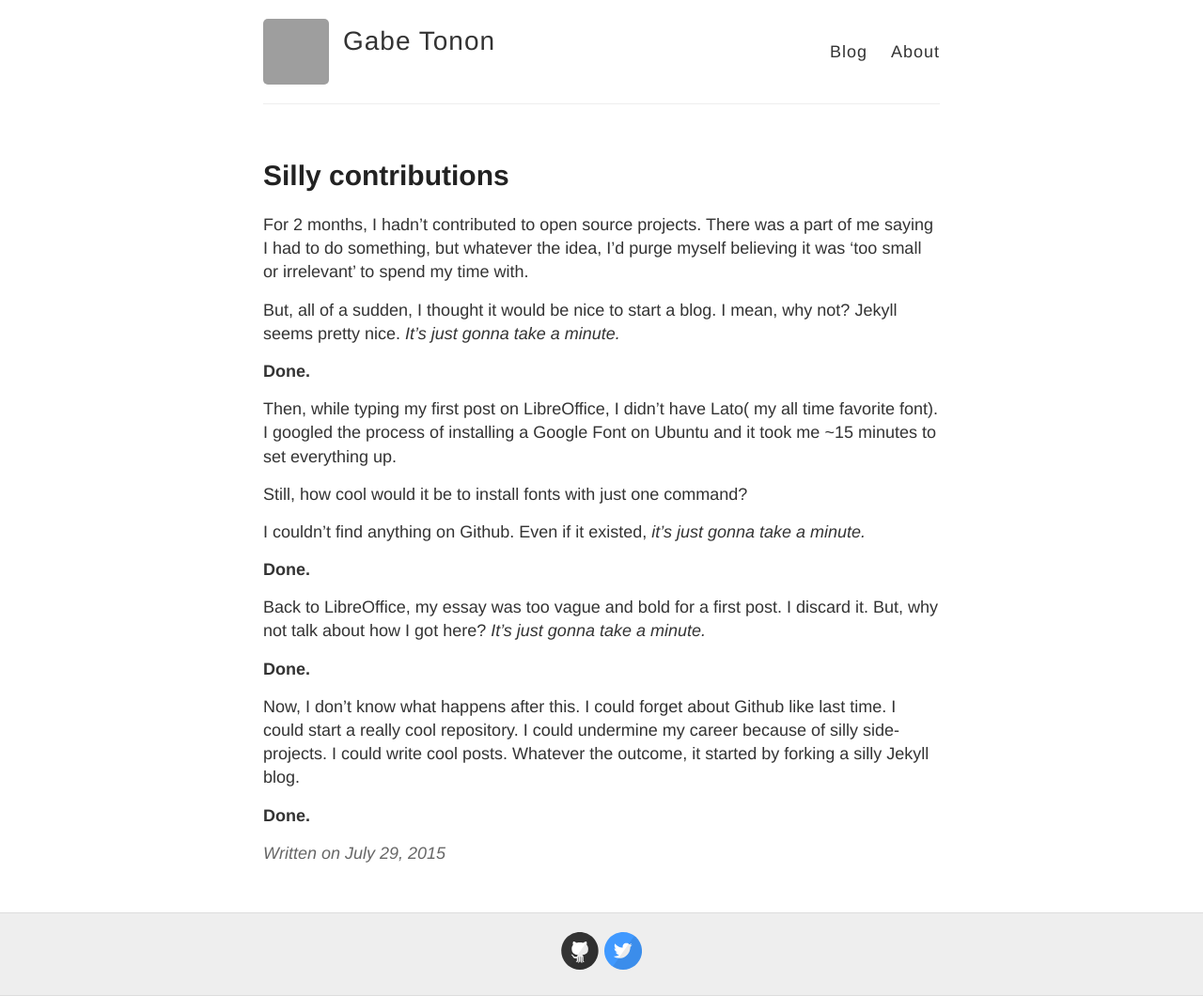
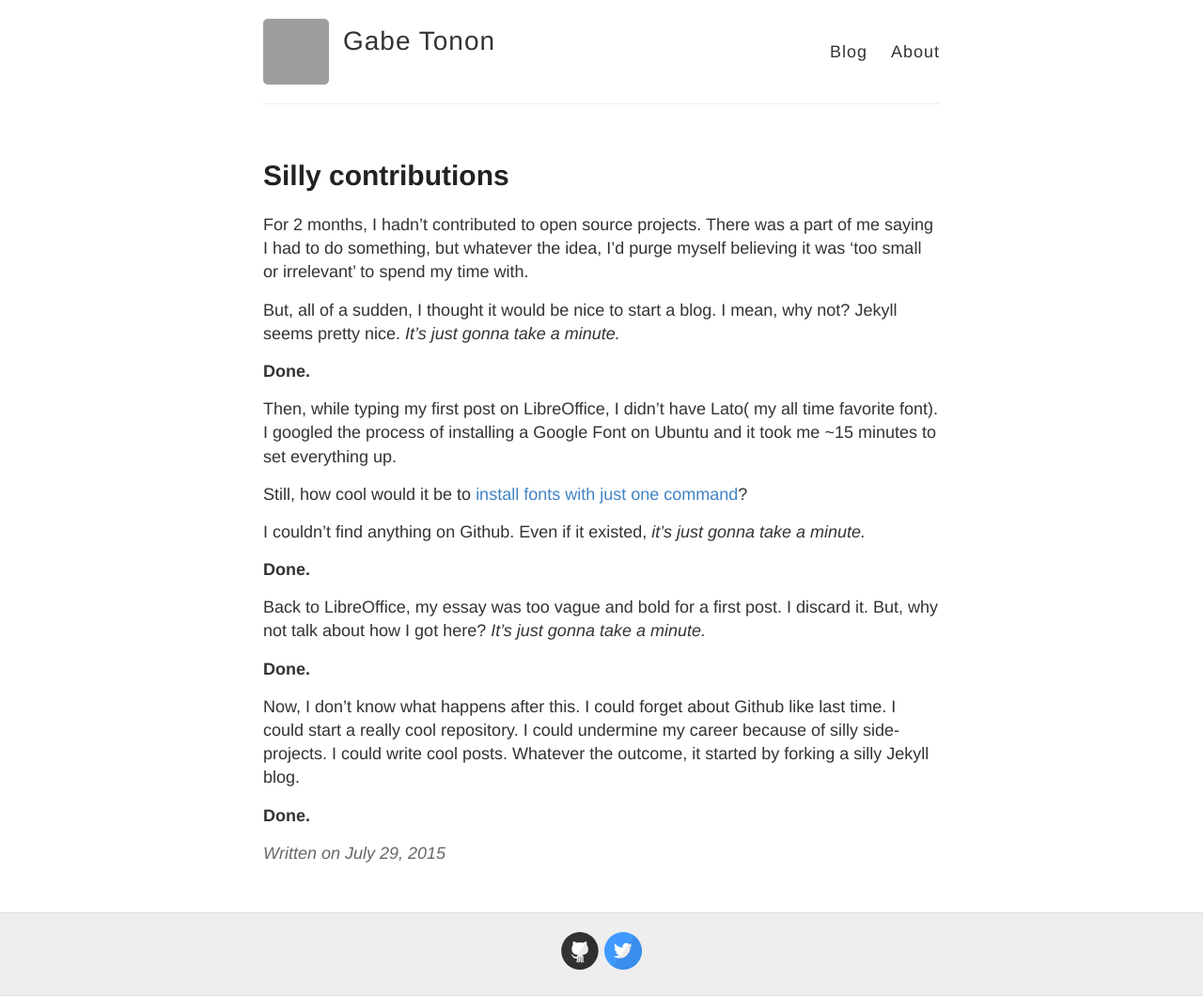
Before and after one commit to gaapt/gaapt.github.io, a Jekyll site: the page built from _posts/2015-7-29-Silly-Contributions.md, in a window 1280 px wide. Shown: the whole page at 94% size. Built offline with Jekyll 4.4.1, drawn with Linux system fonts in a browser that asks for light colours; Markdown is read by kramdown in place of the engine named in the settings; some of the changed lines change nothing that is shown; grey boxes are pictures that could not be loaded.

Commit message:
Update 2015-7-29-Silly-Contributions.md

```diff
--- a/_posts/2015-7-29-Silly-Contributions.md
+++ b/_posts/2015-7-29-Silly-Contributions.md
@@ -13,7 +13,7 @@ But, all of a sudden,  I thought it would be nice to start a blog.  I mean,  why
 
 Then, while typing my first post on LibreOffice,  I didn't have Lato( my all time favorite font). I googled the process of installing a Google Font on Ubuntu and it took me ~15 minutes to set everything up.
 
-Still,  how cool would it be to install fonts with just one command?
+Still,  how cool would it be to [install fonts with just one command](https://github.com/gaapt/clifont/)?
 
 I couldn't find anything on Github. Even if it existed, _it's just gonna take a minute._
 
```
